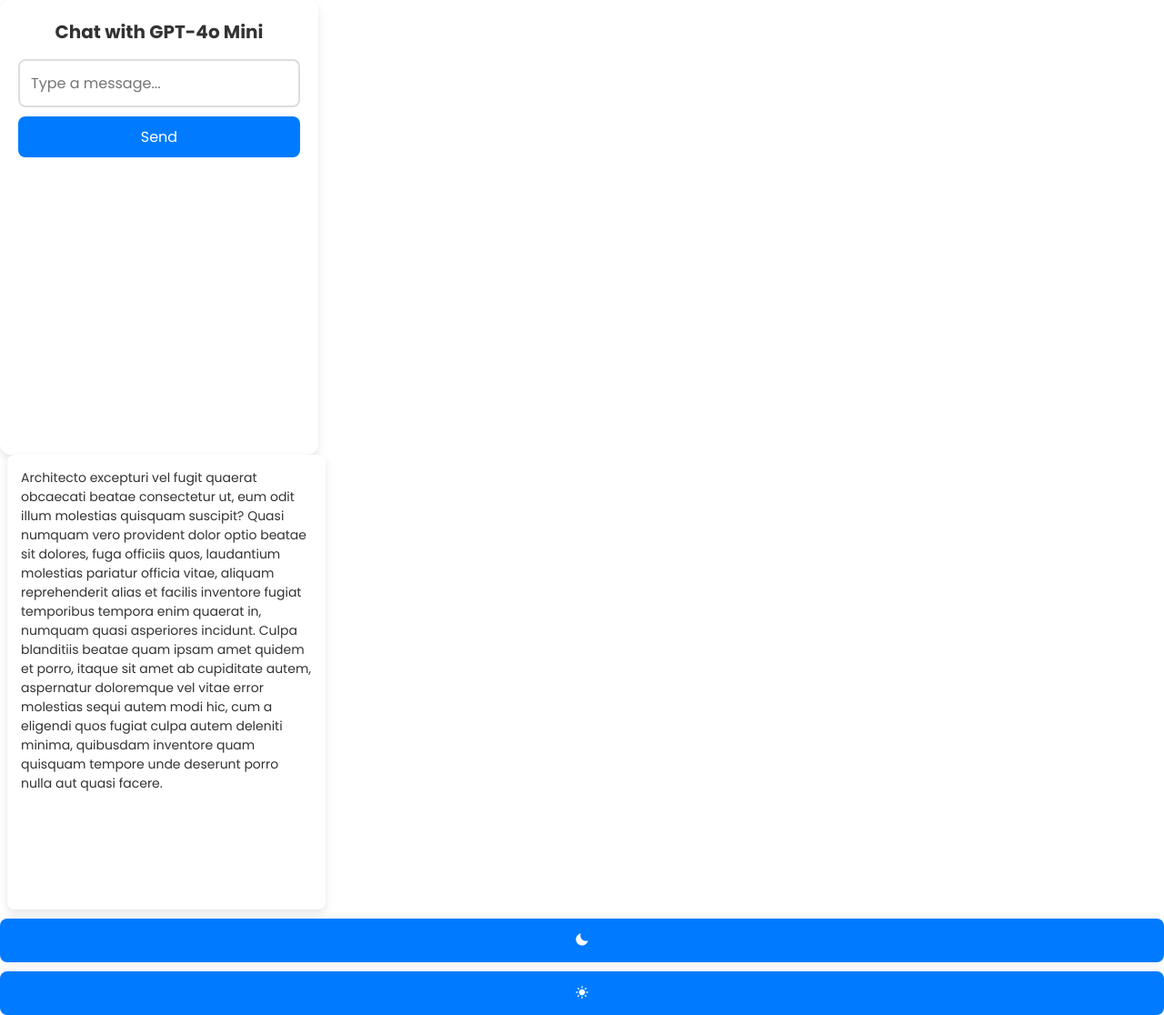
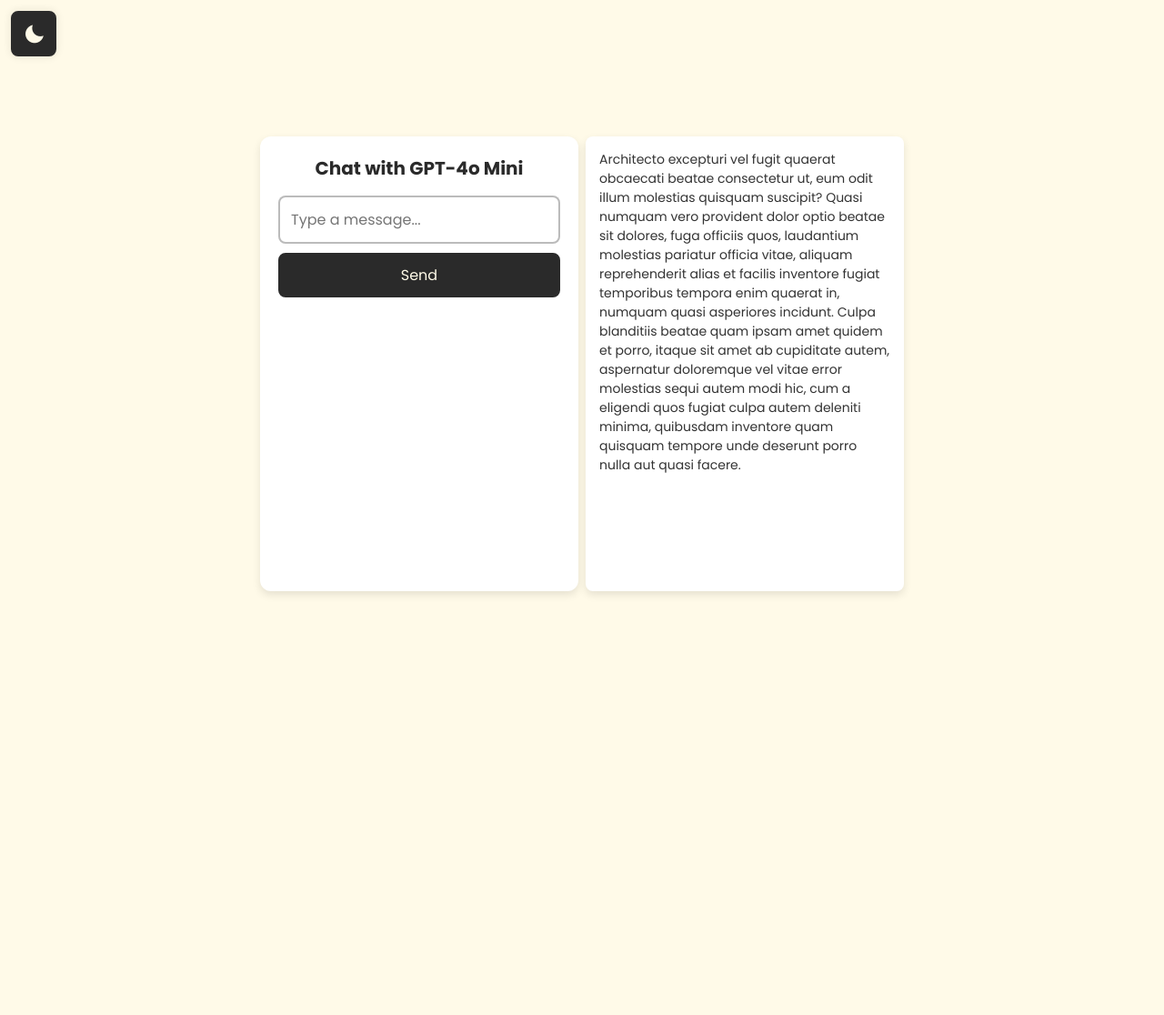
Before and after one commit to Markivanarcega01/kunwariactivator, a Django app: page / in a window 1280 px wide. Shown: the whole page at 91% size. After the commit the page ends 654 px from the top, so only its background shows below. Run offline with Django 5.2, Linux system fonts and the light colour scheme.

Commit message:
update: collectstatic

```diff
--- a/static/kunwariwebpage/style.css
+++ b/static/kunwariwebpage/style.css
@@ -223,7 +223,6 @@
     bottom: 0;
   }
 }
-
 @media screen and (max-width: 400px) {
   .form-box {
     padding: 20px;
@@ -233,17 +232,17 @@
   }
 }
 
-/* Index */
-body.body-index {
+/* Index Page */
+.body-index {
   font-family: 'Poppins', sans-serif;
-  background-color: #f4f4f4;
+  background-color: #fffae8;
   display: flex;
   justify-content: center;
   align-items: center;
   height: 100vh;
   margin: 0;
+  transition: background-color 0.3s, color 0.3s;
 }
-
 .body-index form {
   background: #fff;
   padding: 20px;
@@ -253,17 +252,15 @@
   height: 500px;
   text-align: center;
 }
-
 .body-index h1 {
   font-size: 20px;
   margin-bottom: 15px;
-  color: #333;
+  color: #2a2a2a;
 }
-
 .body-index input[type="text"] {
   width: 100%;
   padding: 12px;
-  border: 2px solid #ddd;
+  border: 2px solid #2a2a2a51;
   border-radius: 8px;
   font-size: 16px;
   outline: none;
@@ -273,15 +270,13 @@
   max-height: 120px;
   overflow-y: auto;
 }
-
 .body-index input[type="text"]:focus {
-  border-color: #007bff;
+  border-color: #2a2a2a;
 }
-
-.body-index button {
-  background: #007bff;
-  color: #fff;
-  border: none;
+.body-index .submit {
+  background: #2a2a2a;
+  color: #fffae8;
+  border: 2px solid #2a2a2a;
   padding: 10px 15px;
   margin-top: 10px;
   border-radius: 8px;
@@ -290,11 +285,11 @@
   width: 100%;
   transition: background 0.3s;
 }
-
-.body-index button:hover {
-  background: #0056b3;
+.body-index .submit:hover {
+  background: #fffae8;
+  border: 2px solid #2a2a2a;
+  color: #2a2a2a;
 }
-
 .body-index #chat_response {
   margin-left: 8px;
   background: #fff;
@@ -303,8 +298,42 @@
   box-shadow: 0px 4px 10px rgba(0, 0, 0, 0.1);
   font-size: 14px;
   color: #333;
+  width: 350px;
   max-width: 350px;
   height: 500px;
   text-align: left;
   overflow-y: auto;
 }
+.theme-change button.dark-btn,
+.theme-change button.light-btn {
+  width: 50px;
+  height: 50px;
+  position: absolute;
+  top: 12px;
+  left: 12px;
+  font-size: 24px;
+  background: #2a2a2a;
+  cursor: pointer;
+  border: 2px solid #2a2a2a;
+  color: #fffae8;
+  transition: 0.3s ease-in-out;
+}
+.theme-change button i {
+  padding: 12px;
+}
+.theme-change button:hover {
+  background: #fffae8;
+  color: #2a2a2a;
+  border: 2px solid #2a2a2a;
+}
+.theme-change .light-btn {
+  display: none;
+}
+.dark-mode {
+  background-color: #2a2a2a;
+  color: #fffae8;
+}
+.light-mode {
+  background-color: #fffae8;
+  color: #2a2a2a;
+}
```
